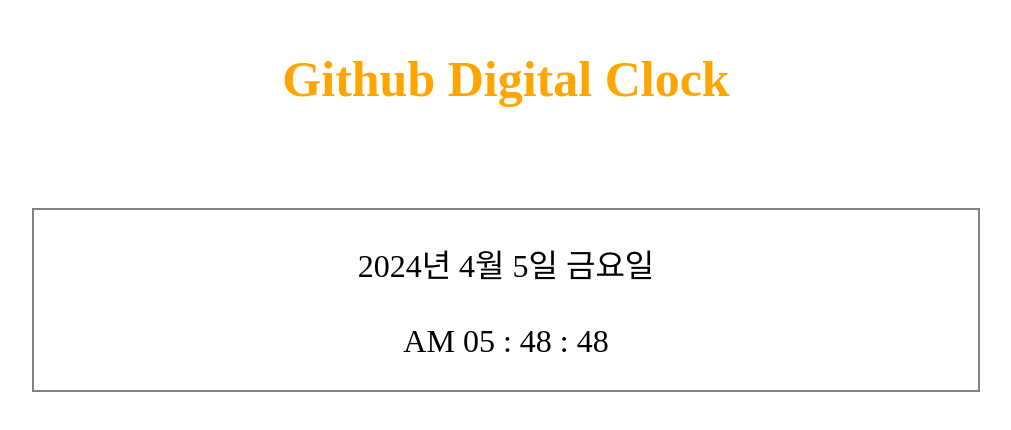
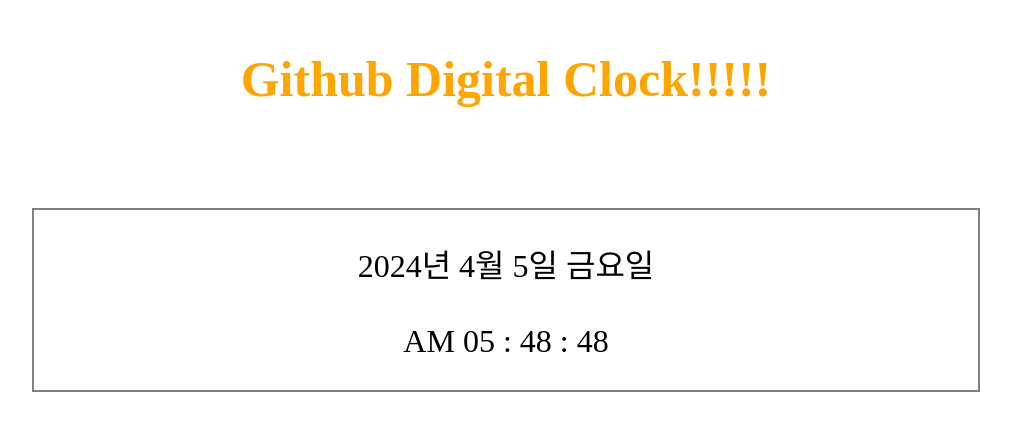
Before and after one commit to gazero1124/testtimer, a plain HTML site: page index.html in a window 1280 px wide. Shown: the whole page, without its empty margins (134-1145 px from the left). Drawn offline with Linux system fonts and the light colour scheme.

Commit message:
index.html modify

```diff
--- a/index.html
+++ b/index.html
@@ -1 +1 @@
-<!DOCTYPE html><html lang="ko"><head><meta charset="UTF-8"><meta name="viewport" content="width=device-width, initial-scale=1.0"><title>Digital Timer</title><link rel="stylesheet" href="custom.038b5175.css"><script defer src="custom.3de65eb2.js"></script></head><body> <h1>Github Digital Clock</h1> <div class="container"> <div id="today"></div> <div id="clock"></div> </div> </body></html>
+<!DOCTYPE html><html lang="ko"><head><meta charset="UTF-8"><meta name="viewport" content="width=device-width, initial-scale=1.0"><title>Digital Timer</title><link rel="stylesheet" href="custom.038b5175.css"><script defer src="custom.3de65eb2.js"></script></head><body> <h1>Github Digital Clock!!!!!</h1> <div class="container"> <div id="today"></div> <div id="clock"></div> </div> </body></html>
```
